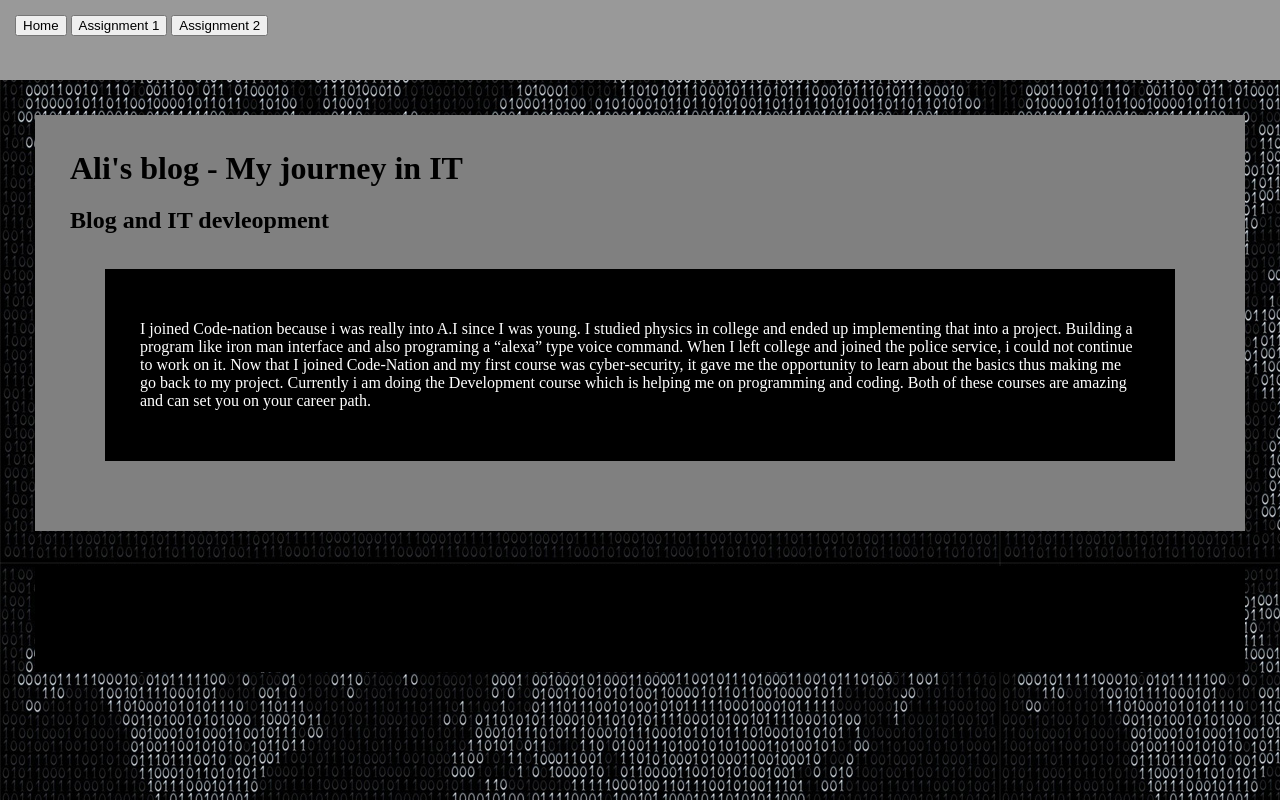
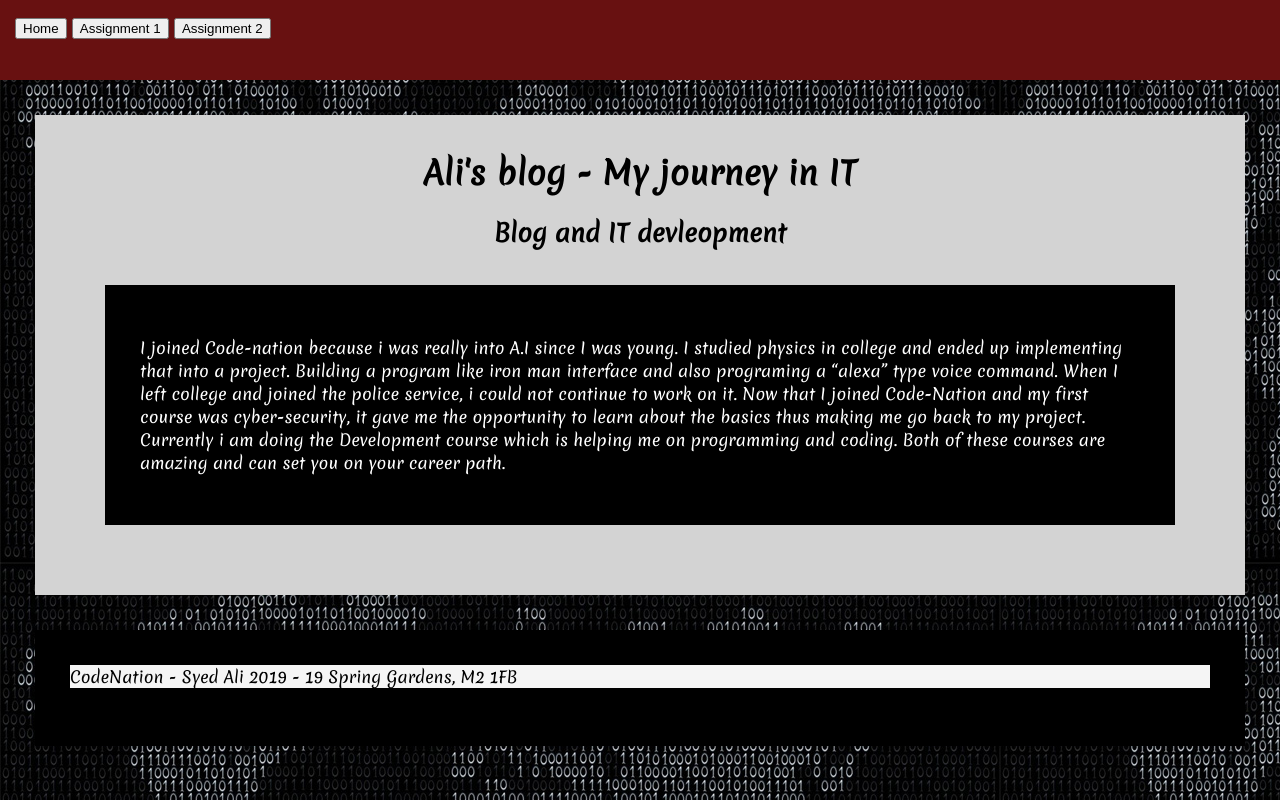
Before and after one commit to DevlopAli/SyedAli, a plain HTML site: page index.html in a window 1280 px wide. Drawn offline with Linux system fonts and the light colour scheme.

Commit message:
update again

```diff
--- a/index.html
+++ b/index.html
@@ -3,24 +3,23 @@
 <head>
     <meta charset="UTF-8">
     <link rel="stylesheet" type="text/css" href="main.css">
-    <style>
-        p.uppercase {
-            text-transform: uppercase;
-    <title>Ali's blog</title>
-        }
-    </style>
 
 </head>
 <body>
+
+
+
+
+
     <div id="navbar">
-        <button type="button" onclick="window.location.href='index.html'">Home</button>
-        <button type="button" onclick="window.location.href='assignment1.html'">Assignment 1</button>
-        <button type="button" onclick="window.location.href='assignment2.html'">Assignment 2</button>
+        <button class="box box1" type="button" onclick="window.location.href='index.html'">Home</button>
+        <button class="box box2" type="button" onclick="window.location.href='assignment1.html'">Assignment 1</button>
+        <button class="box box3" type="button" onclick="window.location.href='assignment2.html'">Assignment 2</button>
     </div>
 
     <div class="container">
-        <h1>Ali's blog - My journey in IT</h1>
-        <h2>Blog and IT devleopment</h2>
+        <h1 class="textalign">Ali's blog - My journey in IT</h1>
+        <h2 class="textalign">Blog and IT devleopment</h2>
      <div class="wrapper">
          <p>
          I joined Code-nation because i was really into A.I since I was young.
@@ -37,5 +36,5 @@
 </body>
 </html>
 <div class="wrapper">
-<footer id="footer">CodeNation - Syed Ali 2019</footer>19 Spring Gardens, M2 1FB</footer>
+<footer id="footer">CodeNation - Syed Ali 2019 - 19 Spring Gardens, M2 1FB</footer>19 Spring Gardens, M2 1FB</footer>
 </div>
--- a/main.css
+++ b/main.css
@@ -1,16 +1,19 @@
+@import url('https://fonts.googleapis.com/css?family=Merienda&display=swap');
+
 body {
     background-image: url("images/1234.jpg");
     margin: 0;
+    font-family: 'Merienda', cursive;
 }
 #navbar {
-    background: #999;
+    background: rgb(104, 17, 17);
     height: 50px;
     color: white;
     padding: 15px;
 }
 
 .container{
-    background-color: grey;
+    background-color: lightgray;
     box-sizing: border-box;
     padding: 35px;
     margin: 35px;
@@ -48,3 +51,12 @@ nav ul li {
 nav ul li a {
     color: white;
 }
+
+footer{
+    background: whitesmoke;
+    color: black;
+}
+
+.textalign {
+   text-align: center;
+}
```
Also changed, not shown: assignment2.html (+1 -1 lines), images/Screenshot 2019-06-04 at 16.46.48.png (added), 2 other files.
